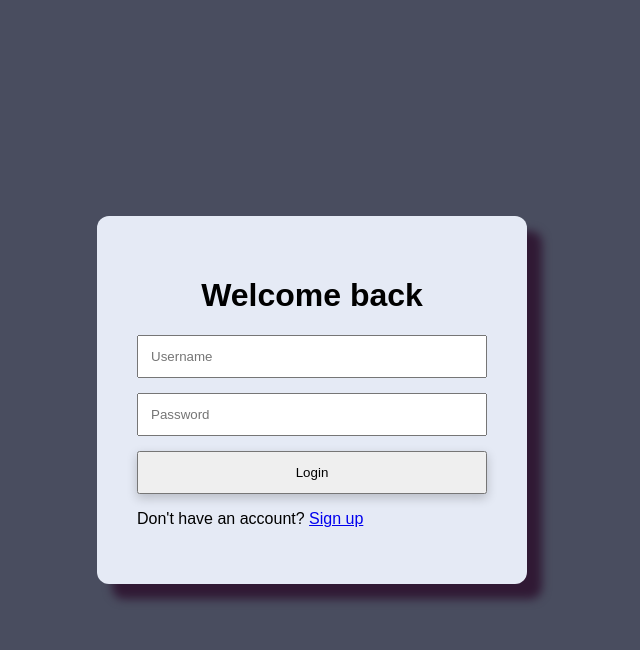
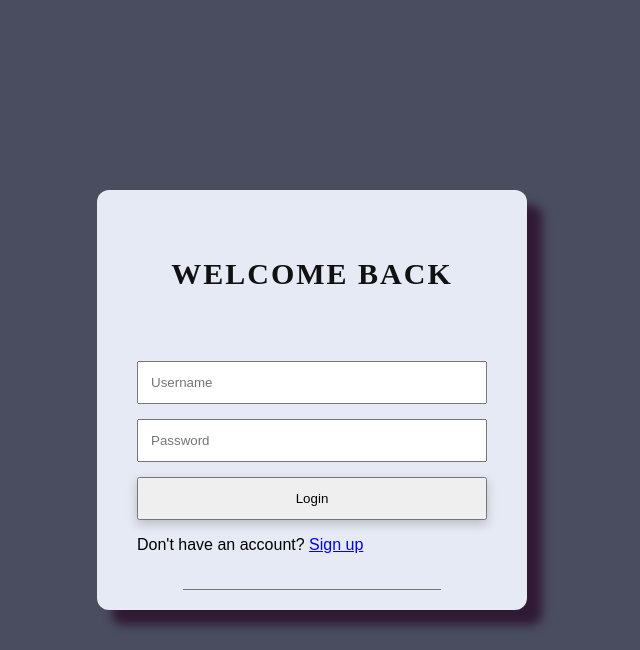
Before and after one commit to Varu18/python-login-system, a Flask app: page / in a window 1280 px wide. Shown: the top 650 px of the page, without its empty margins (328-968 px from the left). Run offline with Flask 3, Linux system fonts and the light colour scheme.

Commit message:
CSS improve

```diff
--- a/static/styles.css
+++ b/static/styles.css
@@ -8,7 +8,27 @@ body {
     justify-content: center;
     align-items: center;
 }
+h1 {
+  font-size:30px;
+  text-align:center;
+  line-height:1.5em;
+  padding-bottom:45px;
+  font-family:"Playfair Display", serif;
+  text-transform:uppercase;
+  letter-spacing: 2px;
+  color:#111;
+}
 
+h1:before {
+  position: absolute;
+  left: 0;
+  bottom: 20px;
+  width: 60%;
+  left:50%; margin-left:-30%;
+  height: 1px;
+  content: "";
+  background-color: #777; z-index: 4;
+}
 .login-container {
     width: 350px;
     padding:40px;
```
